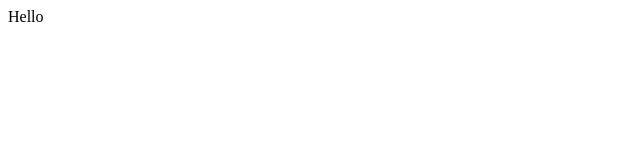
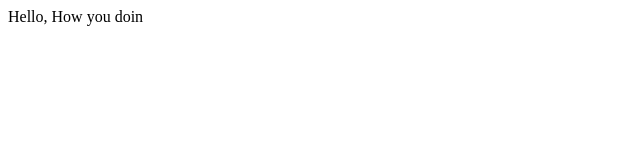
Before and after one commit to Demka26/Recepies, a plain HTML site: page home.html in a window 1280 px wide. Shown: the whole page, without its empty margins (0-640 px from the left). Drawn offline with Linux system fonts and the light colour scheme.

Commit message:
commit 3

```diff
--- a/home.html
+++ b/home.html
@@ -7,6 +7,6 @@
     <title>Document</title>
 </head>
 <body>
-    Hello
+    Hello, How you doin
 </body>
 </html>
```
